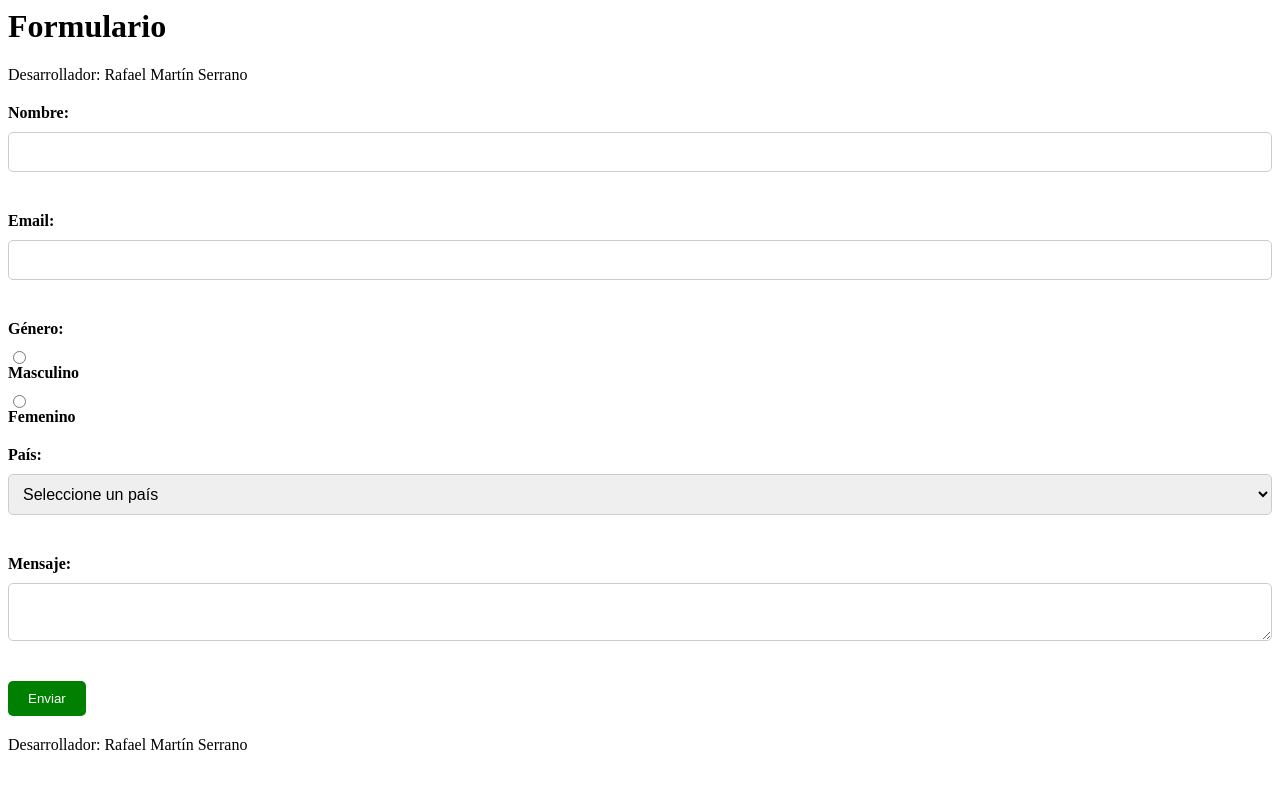
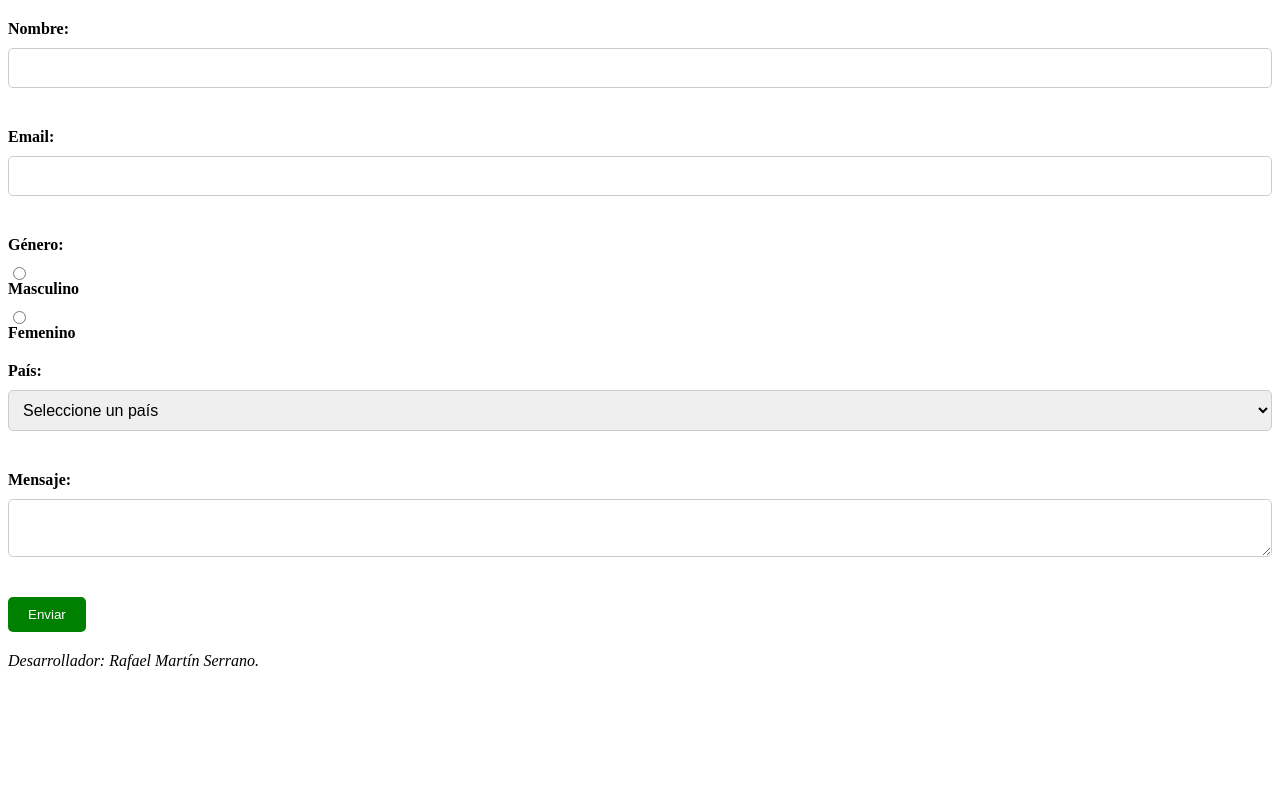
Before and after one commit to Balsera/HLC-2-RMS-PBL, a plain HTML site: page jquery/ejemplojquery.html in a window 1280 px wide. Drawn offline with nearby package versions, Linux system fonts and the light colour scheme.

Commit message:
Pequeños arreglos del formulario

```diff
--- a/jquery/ejemplojquery.html
+++ b/jquery/ejemplojquery.html
@@ -61,10 +61,7 @@
   </script>
 </head>
 <body>
-  <header>
-    <h1>Formulario</h1>
-    <p>Desarrollador: Rafael Martín Serrano</p>
-  </header>
+
 
   <form action="#">
     <div class="form-section">
@@ -110,7 +107,13 @@
   </form>
 
   <footer>
-    <p>Desarrollador: Rafael Martín Serrano</p>
+    <p class = "fdcha">
+            <em>
+                Desarrollador: Rafael Mart&iacute;n Serrano.
+
+            </em>
+
+        </p>
   </footer>
 </body>
 </html>
```
